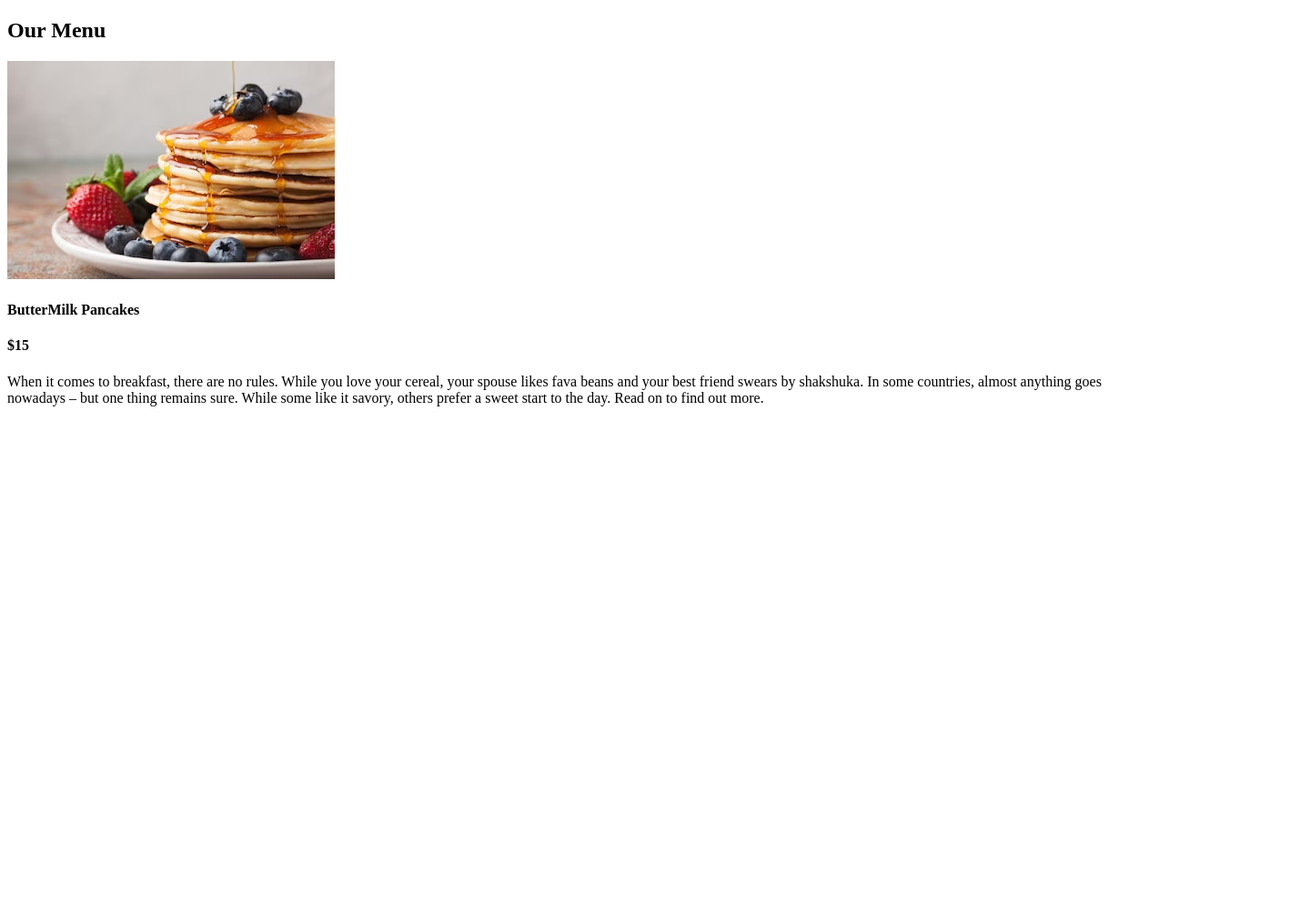
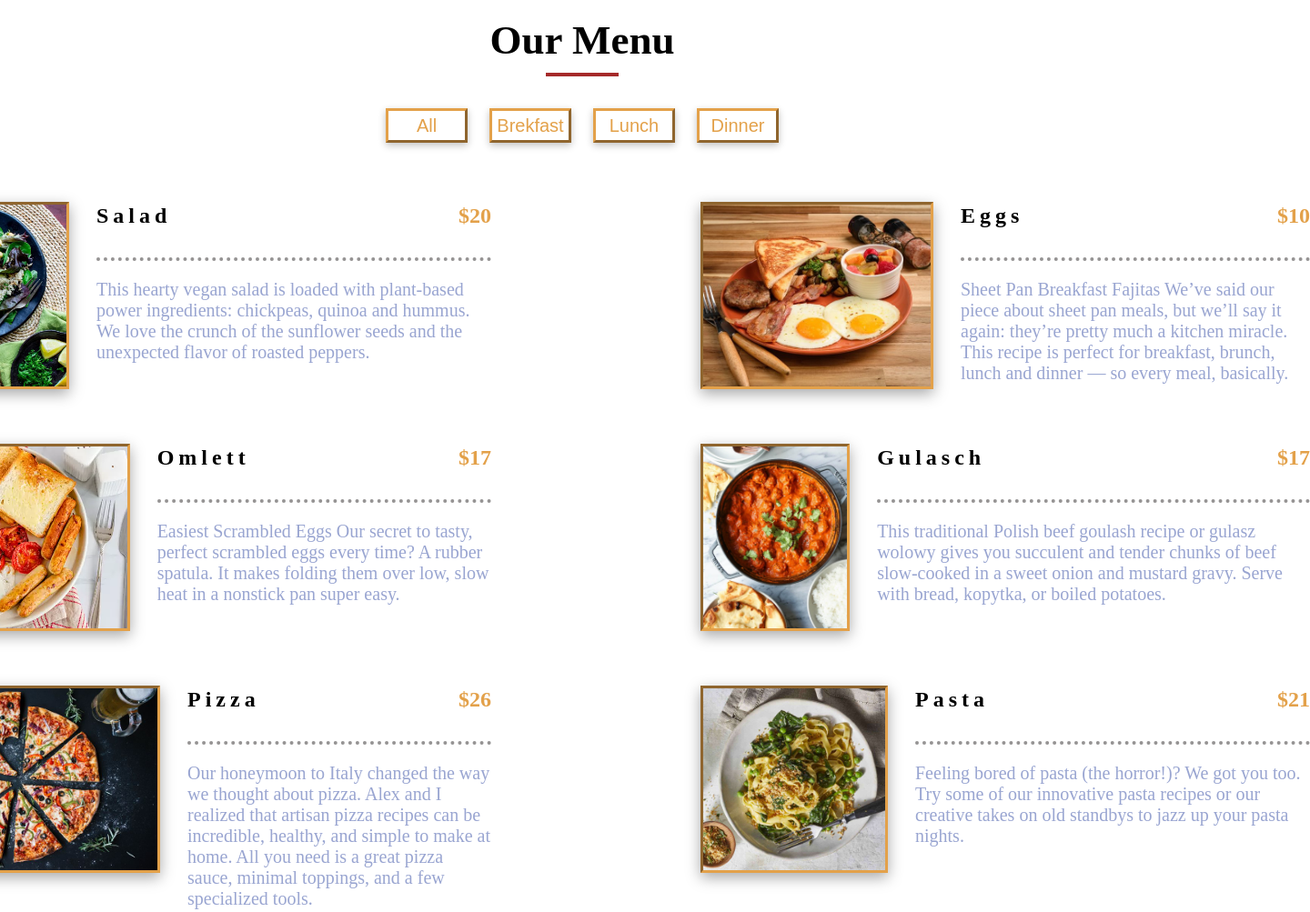
Before and after one commit to juliascherbina/java-script-, a plain HTML site: page 15JS-projects/menu/index.html in a window 1280 px wide. Shown: the top 1003 px of the page at 91% size, 1440 px wide, since content can reach past the window. Before the commit the page ends 800 px from the top, so only its background shows below. Drawn offline with Linux system fonts and the light colour scheme.

Commit message:
practising js and css

```diff
--- a/15JS-projects/menu/index.html
+++ b/15JS-projects/menu/index.html
@@ -12,26 +12,26 @@
 <body>
     <section>
         <div class="title">
-            <h1>Our Menu</h1>
+            <h2>Our Menu</h2>
             <div class="underline"></div>
         </div>
         <div class="btn-container">
-
+      <button class="btn-filter" type="button" data-id="all">All</button>
+      <button class="btn-filter" type="button">Brekfast</button>
+      <button class="btn-filter" type="button">Lunch</button>
+      <button class="btn-filter" type="button">Dinner</button>
         </div>
         <div class="section-center">
             <article class="menu-item">
-                <img src="./stack-homemade-pancakes-with-fresh-berries_79782-328.avif" alt="breakfast" class="photo">
+                <img src="./images/item-1.avif" alt="breakfast" class="photo">
                 <div class="item-info">
                     <header>
-                        <h4 class="food-name">ButterMilk Pancakes</h4>
+                        <h4 class="food-name">Salad</h4>
                         <h4 class="price">$15</h4>
                     </header>
-                    <p class="item-text">When it comes to breakfast, there are no rules. While you love your cereal,
-                        your spouse likes fava
-                        beans
-                        and your best friend swears by shakshuka.
-                        In some countries, almost anything goes nowadays – but one thing remains sure.
-                        While some like it savory, others prefer a sweet start to the day. Read on to find out more.
+                    <p class="item-text">This hearty vegan salad is loaded with plant-based power ingredients:
+                        chickpeas, quinoa and hummus. We love the crunch of the sunflower seeds and the unexpected
+                        flavor of roasted peppers.'
                     </p>
                 </div>
         </div>
--- a/15JS-projects/menu/script.js
+++ b/15JS-projects/menu/script.js
@@ -1,78 +1,122 @@
-const menu=[
+const menu = [
     {
-        id:1,
-        title:'Salad',
-        prise:'$20',
+        id: 1,
+        title: 'Salad',
+        prise: '$20',
+        category: 'brekfast',
         img: './images/item-1.webp',
-        text:'This hearty vegan salad is loaded with plant-based power ingredients: chickpeas, quinoa and hummus. We love the crunch of the sunflower seeds and the unexpected flavor of roasted peppers.'
+        text: 'This hearty vegan salad is loaded with plant-based power ingredients: chickpeas, quinoa and hummus. We love the crunch of the sunflower seeds and the unexpected flavor of roasted peppers.'
     },
     {
-        id:2,
-        title:'Eggs',
-        prise:'$10',
+        id: 2,
+        title: 'Eggs',
+        prise: '$10',
+        category: 'lunch',
         img: './images/item-2.jpg',
-        text:'Sheet Pan Breakfast Fajitas We’ve said our piece about sheet pan meals, but we’ll say it again: they’re pretty much a kitchen miracle. This recipe is perfect for breakfast, brunch, lunch and dinner — so every meal, basically.'
+        text: 'Sheet Pan Breakfast Fajitas We’ve said our piece about sheet pan meals, but we’ll say it again: they’re pretty much a kitchen miracle. This recipe is perfect for breakfast, brunch, lunch and dinner — so every meal, basically.'
     },
     {
-        id:3,
-        title:'Omlett',
-        prise:'$17',
+        id: 3,
+        title: 'Omlett',
+        prise: '$17',
+        category: 'brekfast',
         img: './images/item-3.webp',
-        text:'Easiest Scrambled Eggs Our secret to tasty, perfect scrambled eggs every time? A rubber spatula. It makes folding them over low, slow heat in a nonstick pan super easy.'
+        text: 'Easiest Scrambled Eggs Our secret to tasty, perfect scrambled eggs every time? A rubber spatula. It makes folding them over low, slow heat in a nonstick pan super easy.'
     },
     {
-        id:4,
-        title:'Gulasch',
-        prise:'$17',
+        id: 4,
+        title: 'Gulasch',
+        prise: '$17',
+        category: 'lunch',
         img: './images/item-4.webp',
-        text:'This traditional Polish beef goulash recipe or gulasz wolowy gives you succulent and tender chunks of beef slow-cooked in a sweet onion and mustard gravy. Serve with bread, kopytka, or boiled potatoes.'
+        text: 'This traditional Polish beef goulash recipe or gulasz wolowy gives you succulent and tender chunks of beef slow-cooked in a sweet onion and mustard gravy. Serve with bread, kopytka, or boiled potatoes.'
     },
     {
-        id:5,
-        title:'Pizza',
-        prise:'$26',
+        id: 5,
+        title: 'Pizza',
+        prise: '$26',
+        category: 'lunch',
         img: './images/item-5.jpg',
-        text:'Our honeymoon to Italy changed the way we thought about pizza. Alex and I realized that artisan pizza recipes can be incredible, healthy, and simple to make at home. All you need is a great pizza sauce, minimal toppings, and a few specialized tools. Oh and most importantly, you need a great pizza dough. After all these years, we can guarantee: ours are some of the best pizza recipes you’ll find. Ready to get started? Here are our master recipes, pizza gear, and the top pizza recipes to make at home.'
+        text: 'Our honeymoon to Italy changed the way we thought about pizza. Alex and I realized that artisan pizza recipes can be incredible, healthy, and simple to make at home. All you need is a great pizza sauce, minimal toppings, and a few specialized tools.'
     },
     {
-        id:6,
-        title:'Pasta',
-        prise:'$21',
-        img: './images/item-5.jpg',
-        text:'Feeling bored of pasta (the horror!)? We got you too. Try some of our innovative pasta recipes or our creative takes on old standbys to jazz up your pasta nights.'
+        id: 6,
+        title: 'Pasta',
+        prise: '$21',
+        img: './images/item-6.jpg',
+        category: 'dinner',
+        text: 'Feeling bored of pasta (the horror!)? We got you too. Try some of our innovative pasta recipes or our creative takes on old standbys to jazz up your pasta nights.'
     },
     {
-        id:7,
-        title:'Wein',
-        prise:'$50',
+        id: 7,
+        title: 'Wein',
+        prise: '$50',
+        category: 'brekfast',
         img: './images/item-7.webp',
-        text:"Gluehwein (also spelled Glühwein) is a hot spiced  that's found in many winter markets in Germany and Austria. Many tourists know it as an after-ski drink. After you come in from being out in the cold and snow, this warm"
+        text: "Gluehwein (also spelled Glühwein) is a hot spiced  that's found in many winter markets in Germany and Austria. Many tourists know it as an after-ski drink. After you come in from being out in the cold and snow, this warm"
     },
     {
-        id:8,
-        title:'AvocadoBowl',
-        prise:'$30',
+        id: 8,
+        title: 'AvocadoBowl',
+        prise: '$30',
+        category: 'dinner',
         img: './images/item-8.jpg',
-        text:'Prep avocado: In a shallow medium bowl, mash the avocado with lemon juice and salt. Add toppings: Layer romaine lettuce, cherry tomatoes, cucumber, pickled red onion, feta, chickpeas, hard-boiled egg and sunflower seeds on top of the mashed avocado.'
+        text: 'Prep avocado: In a shallow medium bowl, mash the avocado with lemon juice and salt. Add toppings: Layer romaine lettuce, cherry tomatoes, cucumber, pickled red onion, feta, chickpeas, hard-boiled egg and sunflower seeds on top of the mashed avocado.'
     },
     {
-        id:9,
-        title:'Sandwiches',
-        prise:'$19',
+        id: 9,
+        title: 'Sandwiches',
+        prise: '$19',
+        category: 'brekfast',
         img: './images/item-9.jpg',
-        text:'Avocados are a great addition to many recipes. For example, avocado slices are perfect to top sandwiches, burgers, and even pizza. Theyre also great for sprinkling on typical Mexican dishes like tacos and nachos'
+        text: 'Avocados are a great addition to many recipes. For example, avocado slices are perfect to top sandwiches, burgers, and even pizza. Theyre also great for sprinkling on typical Mexican dishes like tacos and nachos'
     },
     {
-        id:10,
-        title:'Grenns',
-        prise:'$9',
+        id: 10,
+        title: 'Grenns',
+        prise: '$9',
+        category: 'dinner',
         img: './images/item-10.webp',
-        text:' informally shortened to guac in the United States since the 1980s) is an avocado-based dip, spread, or salad first developed in Mexico. In addition to its use in modern Mexican cuisine, it has become part of international cuisine as a dip, condiment and salad ingredient.'
+        text: ' informally shortened to guac in the United States since the 1980s) is an avocado-based dip, spread, or salad first developed in Mexico. In addition to its use in modern Mexican cuisine, it has become part of international cuisine as a dip, condiment and salad ingredient.'
     }
 ];
-const sectionCenter=document.querySelector('.section-center')
-window.addEventListener('DOMContentLoaded', function(){
-    let displayMenu=menu.map(function(item){
-        console.log(item.prise)
+const sectionCenter = document.querySelector('.section-center')
+const btnsFilter = document.querySelectorAll('.btn-filter')
+
+
+
+window.addEventListener('DOMContentLoaded', function () {
+    displayMenuItems(menu)
+})
+
+btnsFilter.forEach(function (btn) {
+    btn.addEventListener('click', function (e) {
+    console.log(e.currentTarget.dataset)
     })
 })
+
+
+
+function displayMenuItems(menuItems) {
+    let displayMenu = menuItems.map(function (item) {
+        // console.log(item.prise)
+        // console.log(item)
+        return `
+        <article class="menu-item">
+            <img src=${item.img} class=photo alt=${item.title}>
+            <div class="item-info">
+                <header>
+                    <h4 class="food-name">${item.title}</h4>
+                    <h4 class="price">${item.prise}</h4>
+                </header>
+                <p class='item-text'> ${item.text}
+                </p>
+            </div>
+    </div>
+    </article>`
+    })
+    displayMenu = displayMenu.join(" ")
+    console.log(displayMenu)
+    sectionCenter.innerHTML = displayMenu
+
+}
--- a/15JS-projects/menu/styles.css
+++ b/15JS-projects/menu/styles.css
@@ -1 +1,81 @@
 @import url("https://fonts.googleapis.com/css?family=Open+Sans|Roboto:400,700&display=swap");
+
+.title {
+    text-align: center;
+    font-size: 30px;
+    margin-bottom: 20px;
+
+
+}
+
+h2 {
+    margin: 0;
+    padding: 10px;
+}
+
+.underline {
+    background-color: brown;
+    height: 4px;
+    width: 80px;
+    margin: 0 auto;
+
+}
+
+.section-center {
+    display: grid;
+    grid-template-columns: 700px 700px ;
+    grid-column-gap: 200px;
+    justify-content: center;
+}
+
+.photo {
+    width: 300px;
+    height: 200px;
+    margin: 30px;
+    border-style: inset;
+    border-color: rgb(227, 161, 74);
+    box-shadow: rgba(0, 0, 0, 0.35) 0px 5px 15px;
+}
+.menu-item {
+    display: flex;
+}
+header {
+    display: flex;
+    justify-content: space-between;
+    border-bottom: 4px dotted rgba(135, 133, 133, 0.878);
+}
+.food-name {
+    font-size: 24px;
+    letter-spacing: 5px;
+}
+.price {
+    font-size: 24px;
+    color: rgb(227, 161, 74);
+}
+.item-text {
+    font-size: 20px;
+    color: rgba(139, 153, 203, 0.878);
+}
+.btn-container {
+    text-align: center;
+    margin: 25px;
+
+}
+.btn-filter{
+    width: 90px;
+    height: 38px;
+    font-size: 20px;
+    padding: 0;
+    margin: 10px;
+    text-align: center;
+    color:  rgb(227, 161, 74);
+    background-color: white;
+    border: 3px outset rgb(227, 161, 74);
+    box-shadow: rgba(0, 0, 0, 0.24) 0px 3px 8px;
+    cursor: pointer;
+}
+.btn-filter:hover{
+    background-color:rgb(227, 161, 74) ;
+    color: white;
+    transition: 0.5s;
+}
```
